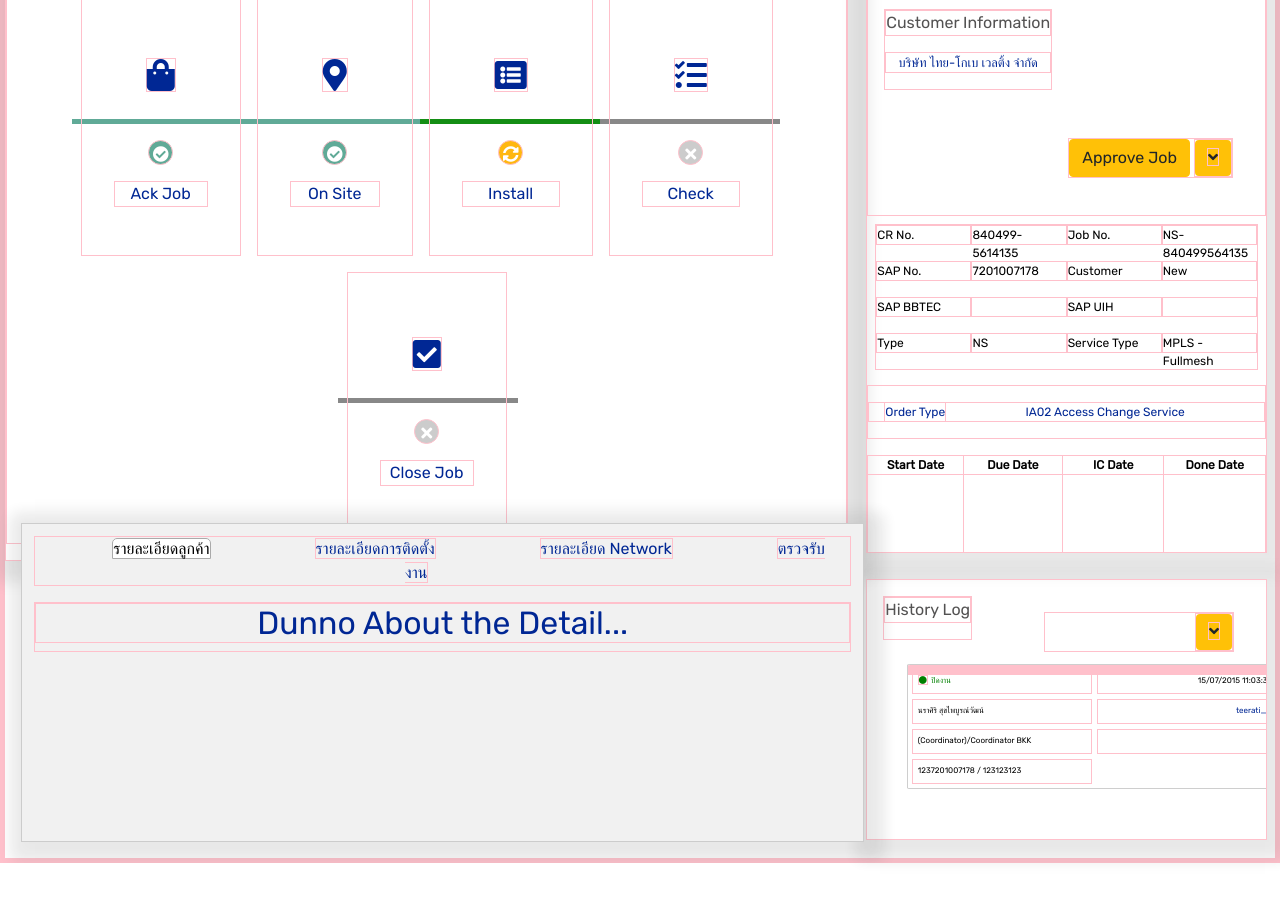
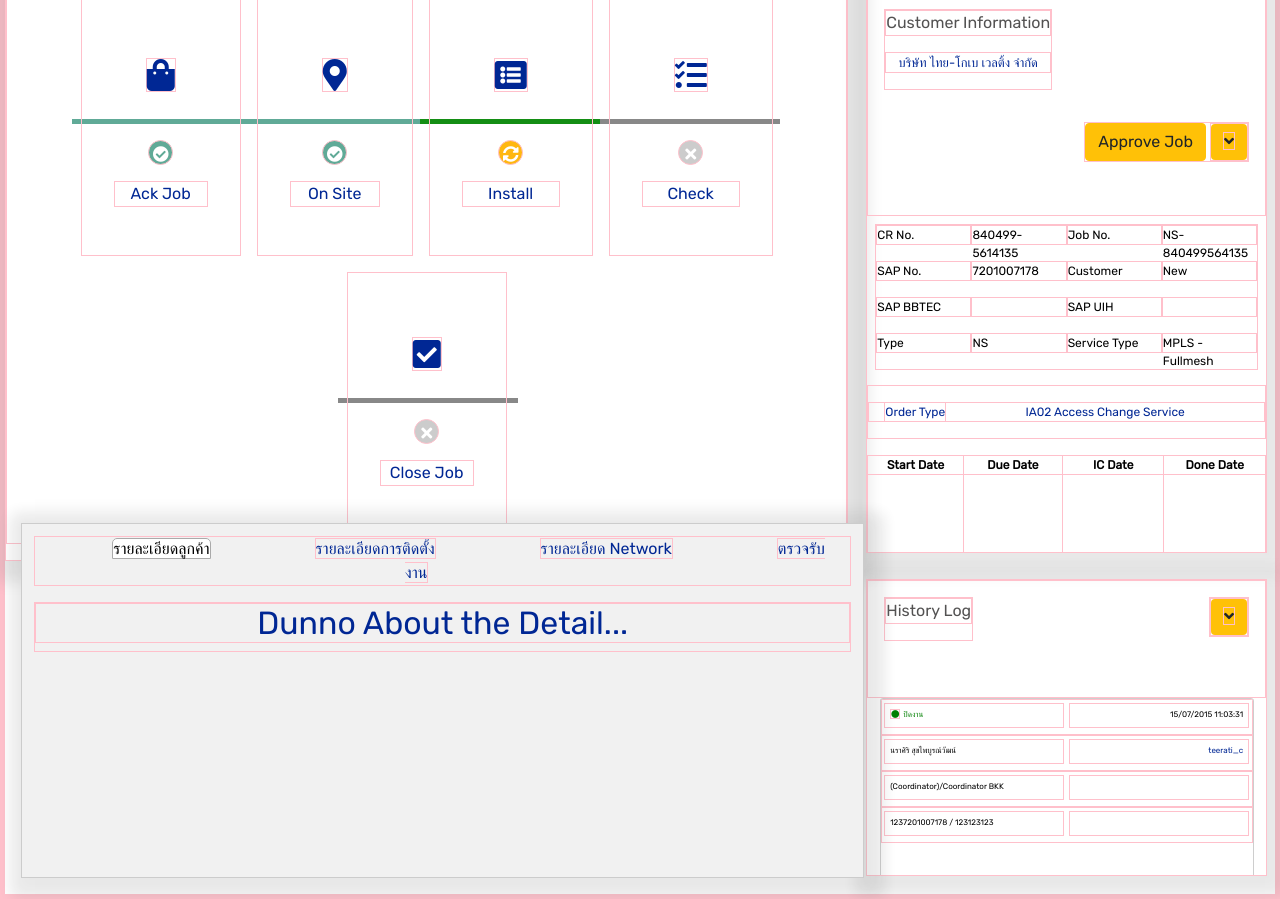
Before and after one commit to masty123/benjajinda_test, a React (Create React App) app: page / in a window 1280 px wide. Shown: the part 440-1339 px from the top of the page. Before the commit the page ends 1303 px from the top, so only its background shows below. Built offline with nearby package versions, Linux system fonts and the light colour scheme.

Commit message:
finish rightside menu #2

```diff
--- a/src/components/JobStatus/JobStatus.css
+++ b/src/components/JobStatus/JobStatus.css
@@ -128,10 +128,10 @@ ul li:nth-child(2) .iconStatus::after{
 .buttonJob {
     display: inline-block;
     float:right;
-    margin: 2rem;
+    margin: 1rem;
 }
 
-/* Dropdown button */
+/*------------------ Dropdown button----------------- */
 
 .dropbtn {
     font-size: 16px;
@@ -188,16 +188,13 @@ ul li:nth-child(2) .iconStatus::after{
 }
 
 .order-type-section .order-type {
-
     display: inline-block;
     float:left;
     margin-left: 1rem;
 }
 
 
-/* Job Date Table */
-
-
+/* ----------------- Job Date Table ------------------- */
 .content-table {
   font-size: 0.75rem;
   width: 100%;
@@ -206,19 +203,58 @@ ul li:nth-child(2) .iconStatus::after{
   margin-bottom: 1rem;
 }
 
+.customer-info-top-section {
+    overflow: hidden;
+}
+
 .content-table thead tr {
-    margin: 10rem;
+  margin: 10rem;
   text-align: center;
   font-weight: bold;
-
 }
 
-.content-table th,
-.content-table td {
-    /* padding-top: 0.25rem;
-    padding-left: 2.75rem;
-    padding-bottom: 1rem; */
+.content-table tbody tr:nth-of-type(even) {
+    background-color: #e6e4e4;
 }
+
+
+.handler-content-info {
+
+    display: inline-block;
+    height: 100%;
+    margin-bottom: 4rem;
+    overflow: hidden;
+    font-size: 0.5rem;
+    border: 1px solid rgb(206, 206, 206);
+    border-radius: 1%;
+}
+
+.handler-content-info div p {
+    color: black;
+    width: 180px;
+    height: 25px;
+    display: inline-block;
+    overflow: hidden;
+    padding: 5px;
+    margin: 2.5px;
+    text-align: left;
+}
+
+.handler-content-info div p:nth-child(2) {
+    text-align: right;
+}
+.handler-status-container .handler-status {
+    color: green;
+}
+
+.handler-status i {
+    margin-right: 0.2rem;
+}
+
+.handler-name-container .handler-username {
+    color: rgb(0, 39, 148);
+}
+
 
 /* ---------------------- Third - Tap ----------------------  */
 
@@ -280,61 +316,6 @@ ul li:nth-child(2) .iconStatus::after{
 .leftRow-big td,
 .RightRow-big td {
     padding-top: 1rem;
-}
-
-
-
-
-
-.content-table tbody tr:nth-of-type(even) {
-    background-color: #e6e4e4;
-}
-
-/* Secondary Right Window */
-.secondary-window{
-    font-size: 1rem;
-    padding-left: 150px;
-}
-
-
-.handler-content-info {
-    width: 375px;
-    height: 125px;
-    float: left;
-    /* border: 5px solid lime;  */
-    margin: -20px 0px 50px 40px;
-    overflow: hidden;
-    font-size: 0.5rem;
-    border: 1px solid rgb(206, 206, 206);
-    border-radius: 1%;
-}
-
-.handler-content-info div p {
-    color: black;
-    width: 180px;
-    height: 25px;
-    float: left;
-    overflow: hidden;
-    padding: 5px;
-    margin: 2.5px;
-    /* margin: 5px auto auto 25px; */
-    /* border: 1px  solid  green; */
-    text-align: left;
-}
-
-.handler-content-info div p:nth-child(2) {
-    text-align: right;
-}
-.handler-status-container .handler-status {
-    color: green;
-}
-
-.handler-status i {
-    margin-right: 0.2rem;
-}
-
-.handler-name-container .handler-username {
-    color: rgb(0, 39, 148);
 }
 
 
--- a/src/components/JobStatus/JobStatus.js
+++ b/src/components/JobStatus/JobStatus.js
@@ -145,21 +145,22 @@ class JobStatus extends Component {
                                     </tr>
                                 </tbody>
                             </table>
-
                     </div>
 
                      <div className="customer-info-container">
 
-
+                        <div className="customer-info-top-section">
                             <div className="title-container">
                                     <p className="title">History Log</p>
                                 </div>
 
-                         <div className="buttonJob secondary-window">
+                                <div className="buttonJob">
                                     <div className="dropdown">
                                         <Button color = "warning" className="dropbtn"> <i class="fas fa-angle-down"></i></Button>{' '}
                                     </div>
                                 </div>
+                         </div>
+
 
                          <div className="handler-content-info">
 
@@ -175,14 +176,12 @@ class JobStatus extends Component {
 
                             <div className="handler-role">
                                 <p className="handler-role-description">(Coordinator)/Coordinator BKK</p>
+                                <p className="handler-username"></p>
                             </div>
 
                             <div>
+                                <p>1237201007178 / 123123123 </p>
                                 <p></p>
-                            </div>
-
-                            <div>
-                                <p> 1237201007178 / 123123123 </p>
                             </div>
                         </div>
                     </div>
```
Lines whose indentation alone changed are shown as unchanged.
